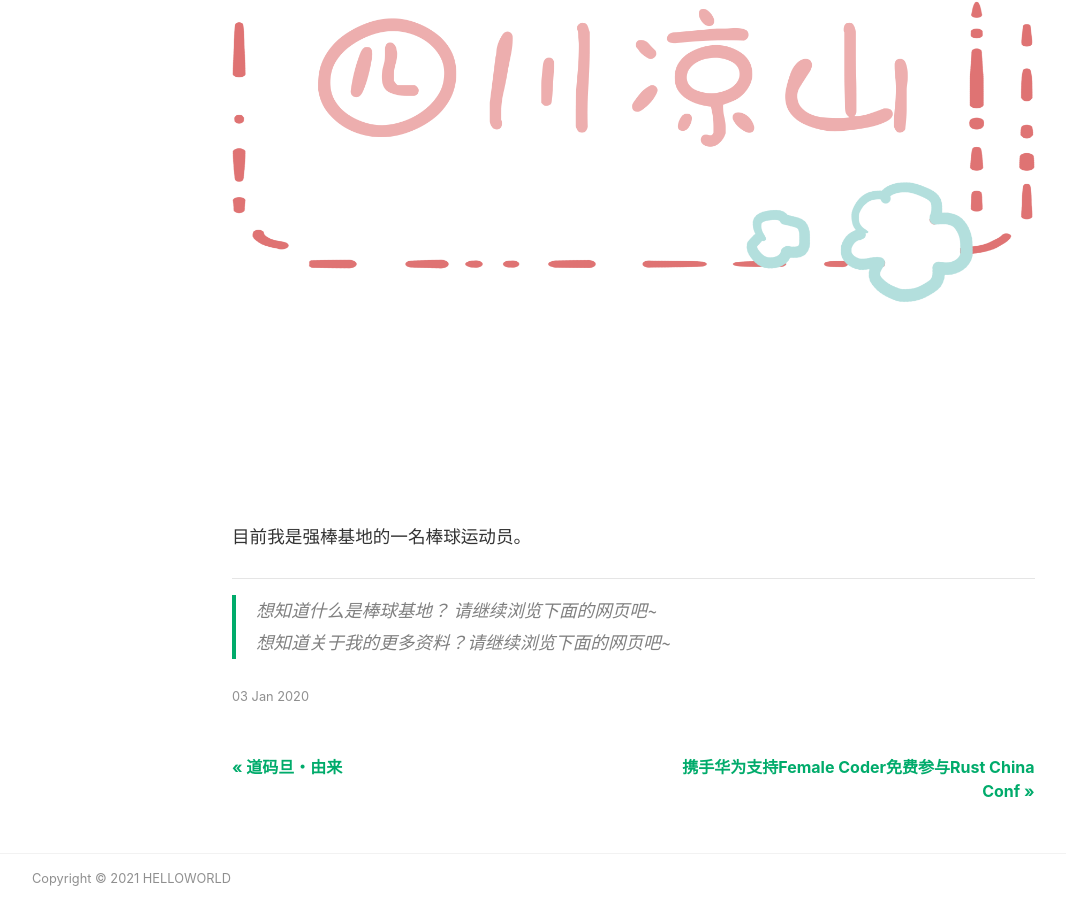
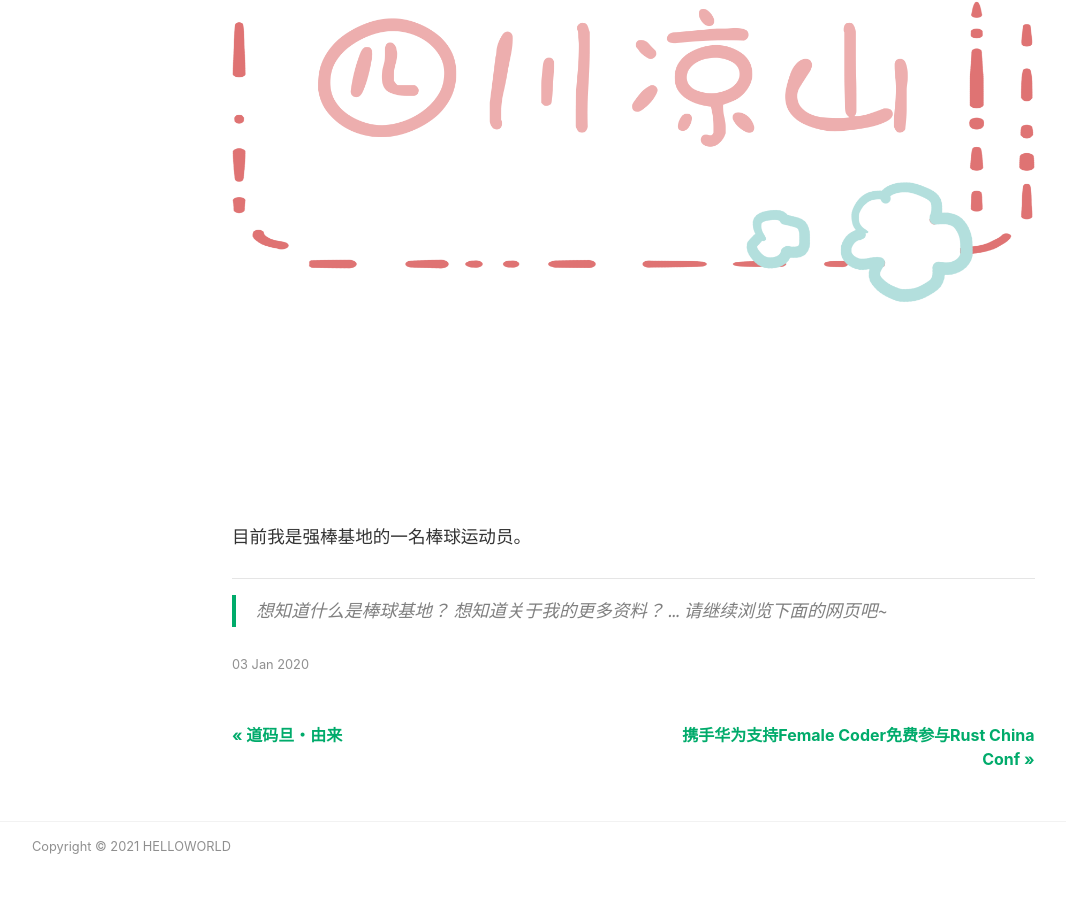
Before and after one commit to xsq1739/myweb2, a Jekyll site: the page built from _posts/2020-01-03-ai-shang-bian-cheng.md, in a window 1280 px wide and 900 px high, scrolled down 3665 px. Shown: the whole window, without its empty margins (53-1119 px from the left). Built offline with Jekyll 4.4.1, drawn with Linux system fonts in a browser that asks for light colours; nearby versions of some CDN libraries; after the commit the page ends 4533 px from its top, so only the background shows below that.

Commit message:
Update 2020-01-03-ai-shang-bian-cheng.md

```diff
--- a/_posts/2020-01-03-ai-shang-bian-cheng.md
+++ b/_posts/2020-01-03-ai-shang-bian-cheng.md
@@ -19,5 +19,7 @@ featured: true
 目前我是强棒基地的一名棒球运动员。
 
 ---
-> 想知道什么是棒球基地？ 请继续浏览下面的网页吧~
-> 想知道关于我的更多资料？请继续浏览下面的网页吧~
+> 想知道什么是棒球基地？
+> 想知道关于我的更多资料？
+> ...
+> 请继续浏览下面的网页吧~
```
